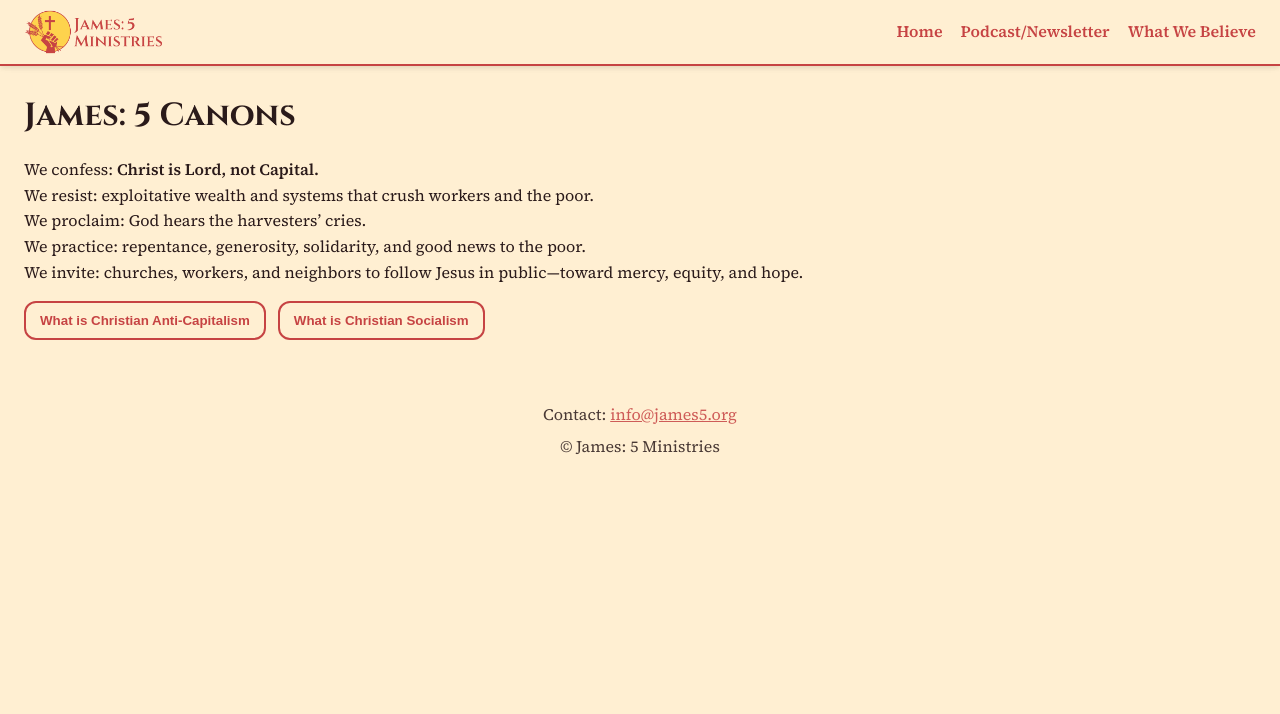
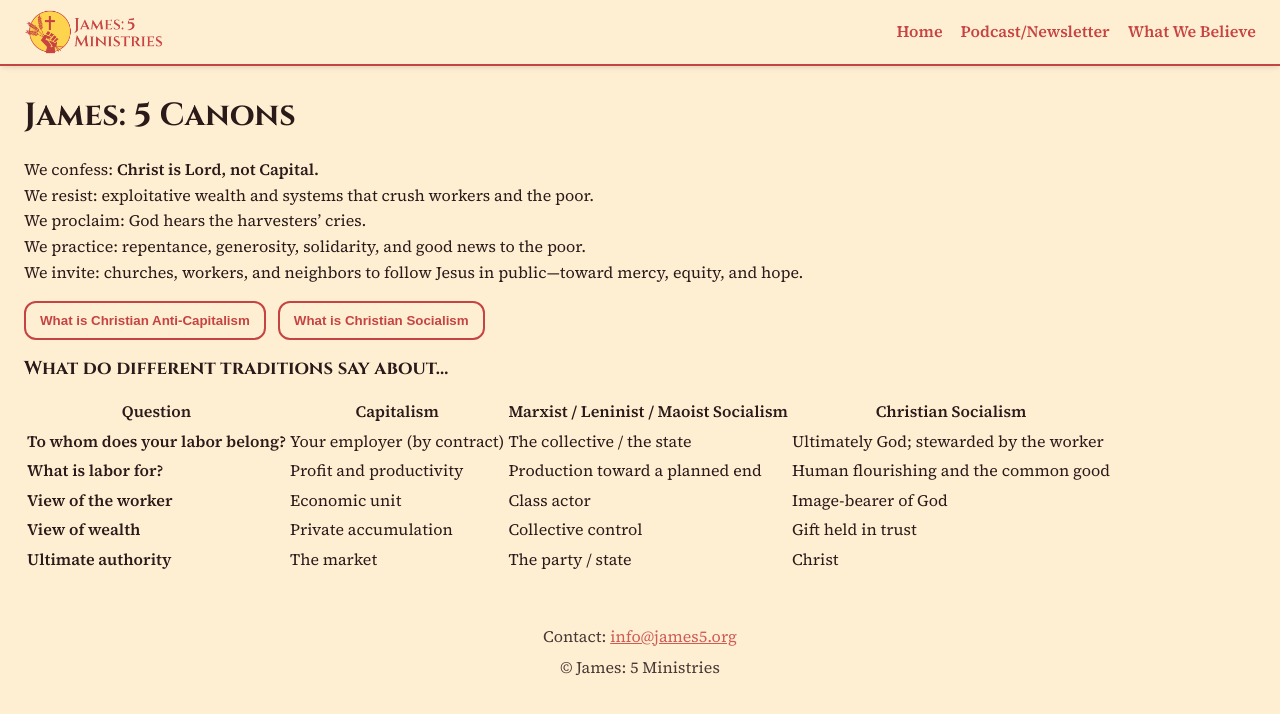
Before and after one commit to james5ministries/james5ministries.github.io, a Jekyll site: the page built from what-we-believe.md, in a window 1280 px wide. Shown: the top 714 px of the page. Built offline with Jekyll 4.4.1, drawn with Linux system fonts in a browser that asks for light colours.

Commit message:
Add comparison table for labor views across traditions

```diff
--- a/what-we-believe.md
+++ b/what-we-believe.md
@@ -116,3 +116,54 @@ We invite: churches, workers, and neighbors to follow Jesus in public—toward m
   });
 })();
 </script>
+
+<section class="comparison-block">
+  <h3>What do different traditions say about…</h3>
+
+  <table class="comparison-table">
+    <thead>
+      <tr>
+        <th>Question</th>
+        <th>Capitalism</th>
+        <th>Marxist / Leninist / Maoist Socialism</th>
+        <th>Christian Socialism</th>
+      </tr>
+    </thead>
+    <tbody>
+      <tr>
+        <td><strong>To whom does your labor belong?</strong></td>
+        <td>Your employer (by contract)</td>
+        <td>The collective / the state</td>
+        <td>Ultimately God; stewarded by the worker</td>
+      </tr>
+
+      <tr>
+        <td><strong>What is labor for?</strong></td>
+        <td>Profit and productivity</td>
+        <td>Production toward a planned end</td>
+        <td>Human flourishing and the common good</td>
+      </tr>
+
+      <tr>
+        <td><strong>View of the worker</strong></td>
+        <td>Economic unit</td>
+        <td>Class actor</td>
+        <td>Image-bearer of God</td>
+      </tr>
+
+      <tr>
+        <td><strong>View of wealth</strong></td>
+        <td>Private accumulation</td>
+        <td>Collective control</td>
+        <td>Gift held in trust</td>
+      </tr>
+
+      <tr>
+        <td><strong>Ultimate authority</strong></td>
+        <td>The market</td>
+        <td>The party / state</td>
+        <td>Christ</td>
+      </tr>
+    </tbody>
+  </table>
+</section>
```
